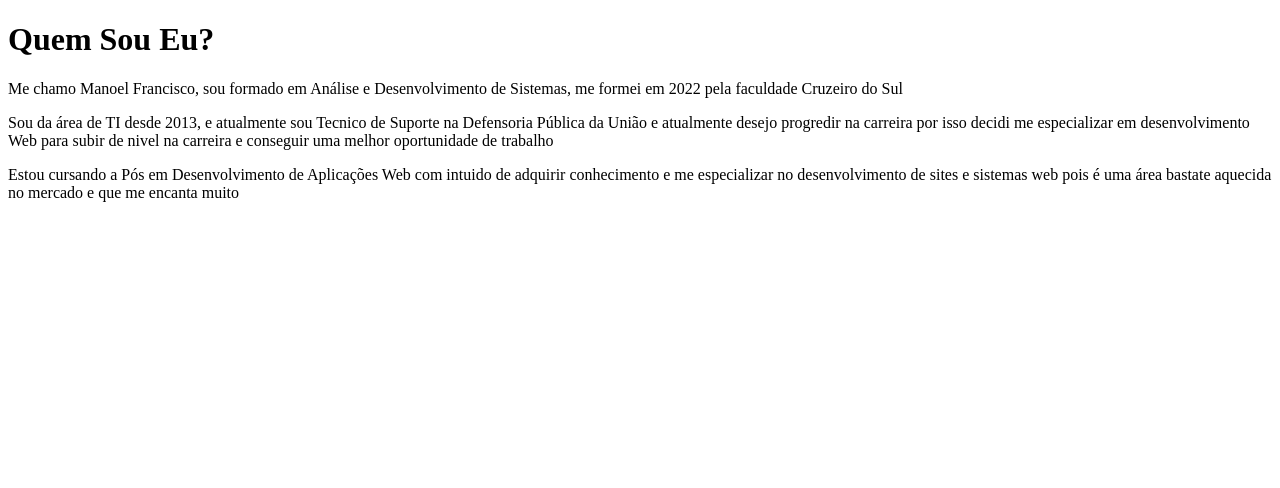
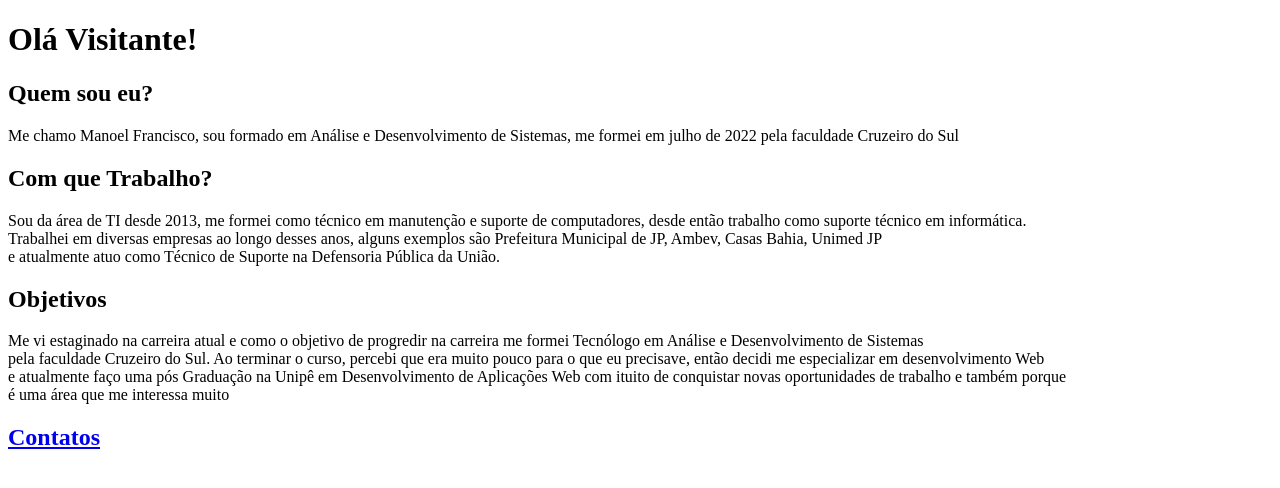
Before and after one commit to manoelfsneto/001, a plain HTML site: page quemsomos.html in a window 1280 px wide. Drawn offline with Linux system fonts and the light colour scheme.

Commit message:
update
atualizações

```diff
--- a/quemsomos.html
+++ b/quemsomos.html
@@ -7,12 +7,19 @@
     <title>Document</title>
 </head>
 <body>
-    <h1>Quem Sou Eu?</h1>
+    <h1>Olá Visitante!</h1>
+    <h2>Quem sou eu?</h2>
     <p>Me chamo Manoel Francisco, sou formado em Análise e Desenvolvimento de Sistemas, me formei
-        em 2022 pela faculdade Cruzeiro do Sul</p>
-    <p>Sou da área de TI desde 2013, e atualmente sou Tecnico de Suporte na Defensoria Pública da União e atualmente desejo progredir na carreira
-        por isso decidi me especializar em desenvolvimento Web para subir de nivel na carreira e conseguir uma melhor oportunidade de trabalho</p>
-    <p>Estou cursando a Pós em Desenvolvimento de Aplicações Web com intuido de adquirir conhecimento e me especializar
-        no desenvolvimento de sites e sistemas web pois é uma área bastate aquecida no mercado e que me encanta muito</p>
+        em julho de 2022 pela faculdade Cruzeiro do Sul</p>
+    <h2>Com que Trabalho?</h2>
+    <p>Sou da área de TI desde 2013, me formei como técnico em manutenção e suporte de computadores, desde então trabalho como suporte técnico em informática. <br>
+        Trabalhei em diversas empresas ao longo desses anos, alguns exemplos são Prefeitura Municipal de JP, Ambev, Casas Bahia, Unimed JP <br>
+        e atualmente atuo como Técnico de Suporte na Defensoria Pública da União. </p>
+        <h2>Objetivos</h2>
+    <p>Me vi estaginado na carreira atual e como o objetivo de progredir na carreira me formei Tecnólogo em Análise e Desenvolvimento de Sistemas <br>
+        pela faculdade Cruzeiro do Sul. Ao terminar o curso, percebi que era muito pouco para o que eu precisave, então decidi me especializar em desenvolvimento Web <br>
+        e atualmente faço uma pós Graduação na Unipê em Desenvolvimento de Aplicações Web com ituito de conquistar novas oportunidades de trabalho e também porque <br>
+        é uma área que me interessa muito</p>
+    <h2><a href="contato.html">Contatos</a></h2>
     </body>
 </html>
```
Also changed, not shown: index.html (+2 -0 lines).
